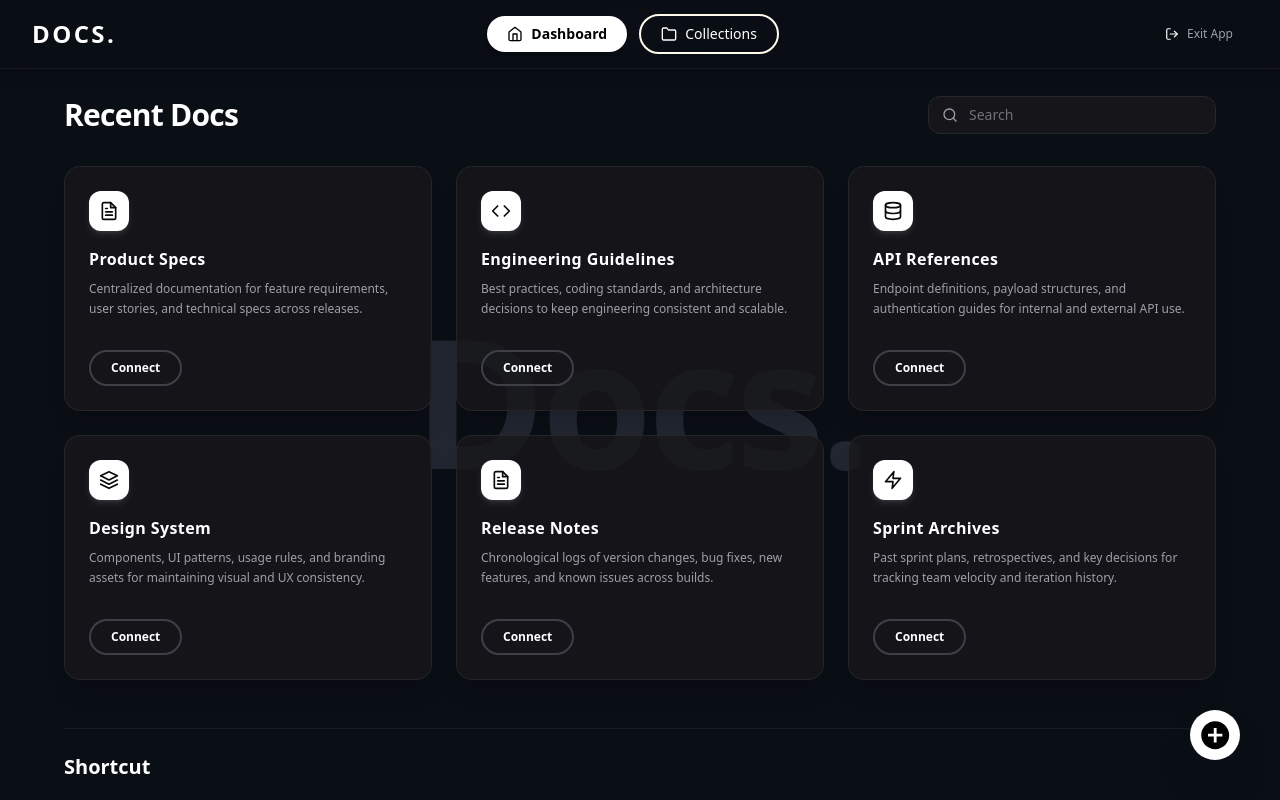
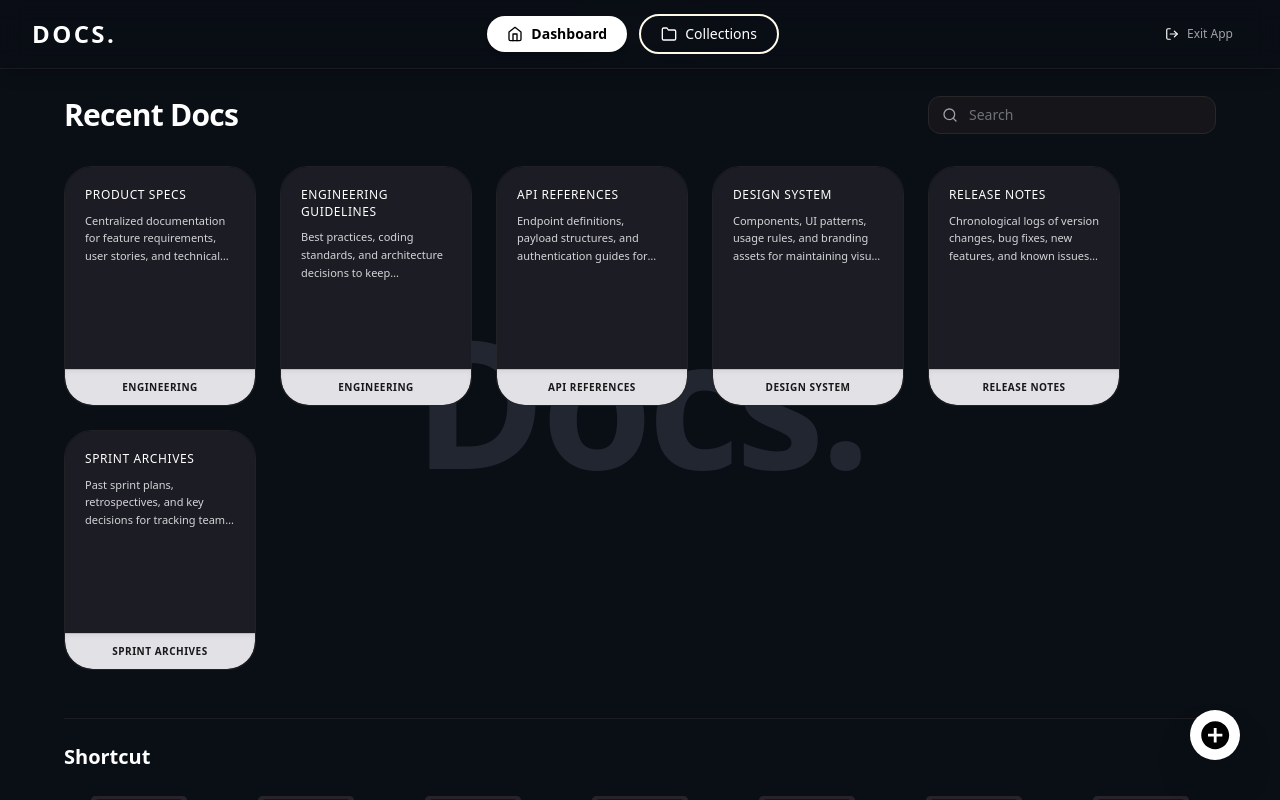
Before and after one commit to Not-Ayushs/interactive_docs, a React (Vite) app in the folder Frontend/: page /app/dashboard in a window 1280 px wide. Built offline with nearby package versions, Linux system fonts and the light colour scheme; no server answers.

Commit message:
changed cards ui

```diff
--- a/Frontend/src/components/DashboardCard.jsx
+++ b/Frontend/src/components/DashboardCard.jsx
@@ -1,16 +1,16 @@
 import React from 'react';
 import { useNavigate } from 'react-router-dom';
-import CapsuleButton from './CapsuleButton';
 
-export default function DashboardCard({ doc, icon: IconComponent }) {
+export default function DashboardCard({ doc }) {
     const navigate = useNavigate();
 
     const getPlainText = (htmlContent) => {
-        if (!htmlContent) return "";
-        return htmlContent.replace(/<[^>]*>/g, ' ');
+        if (!htmlContent) return "This is a sample doc for the design inspiration....";
+        const plainText = htmlContent.replace(/<[^>]*>/g, ' ').trim();
+        return plainText || "This is a sample doc for the design inspiration....";
     };
 
-    const handleConnect = () => {
+    const handleOpenDoc = () => {
         if (doc?._id) {
             navigate(`/app/editor/${doc._id}`, {
                 state: { fromCollection: doc.collectionName }
@@ -18,34 +18,33 @@ export default function DashboardCard({ doc, icon: IconComponent }) {
         }
     };
 
+    const titleText = (doc.tag?.tagTitle || doc.title || "DOCUMENT NOTES").toUpperCase();
+    const descText = getPlainText(doc.desc);
+    const collectionBadge = (doc.collectionName || doc.tag?.tagTitle || "General").toUpperCase();
+
     return (
-        <div className="group bg-zinc-900/80 hover:bg-zinc-900 border border-zinc-800/90 hover:border-zinc-700/80 rounded-2xl p-6 flex flex-col justify-between transition-all duration-300 shadow-xl hover:shadow-2xl">
-            <div>
-                {/* Top Left Icon Box */}
-                <div className="w-10 h-10 rounded-xl bg-white text-zinc-950 flex items-center justify-center font-bold shadow-md shadow-white/10 mb-4 transition-transform group-hover:scale-105">
-                    {IconComponent ? <IconComponent size={20} /> : <span className="text-sm font-black">D</span>}
-                </div>
-
-                {/* Card Title */}
-                <h3 className="text-white font-bold text-base tracking-wide mb-2">
-                    {doc.tag?.tagTitle || doc.title || "Document"}
+        <div
+            onClick={handleOpenDoc}
+            className="group relative w-48 h-60 rounded-[28px] overflow-hidden flex flex-col justify-between cursor-pointer select-none transition-all duration-300 hover:-translate-y-1 hover:shadow-2xl hover:shadow-white/5 border border-zinc-800/80 hover:border-zinc-700/80 shrink-0"
+        >
+            {/* Top Dark Body Container */}
+            <div className="bg-[#1c1c24] group-hover:bg-[#22222c] p-5 flex-1 flex flex-col transition-colors duration-300">
+                {/* Document Title */}
+                <h3 className="text-white font-medium text-xs tracking-wider uppercase mb-2 line-clamp-2 leading-snug">
+                    {titleText}
                 </h3>
 
-                {/* Card Description */}
-                <p className="text-zinc-400 text-xs leading-relaxed line-clamp-3 mb-6 font-normal">
-                    {getPlainText(doc.desc) || "Centralized documentation, guidelines, and specifications for project releases."}
+                {/* Document Description Snippet */}
+                <p className="text-zinc-300 text-[11px] leading-relaxed font-normal line-clamp-3">
+                    {descText}
                 </p>
             </div>
 
-            {/* Bottom Connect Button */}
-            <div className="flex items-center justify-start pt-2">
-                <CapsuleButton
-                    type="outline"
-                    onClick={handleConnect}
-                    className="py-1 px-4 text-xs font-semibold hover:bg-white hover:text-black border-zinc-700"
-                >
-                    Connect
-                </CapsuleButton>
+            {/* Bottom Light Contrast Rounded Footer displaying Collection Name */}
+            <div className="bg-[#e2e2e6] text-zinc-900 group-hover:bg-white px-4 py-2.5 flex items-center justify-center font-bold text-[10px] tracking-wider uppercase rounded-b-[28px] transition-colors duration-300 border-t border-zinc-800/20 shadow-inner">
+                <span className="truncate max-w-full" title={`Collection: ${doc.collectionName || 'General'}`}>
+                    {collectionBadge}
+                </span>
             </div>
         </div>
     );
--- a/Frontend/src/pages/Collections.jsx
+++ b/Frontend/src/pages/Collections.jsx
@@ -8,7 +8,10 @@ import { FiPlus, FiFolder, FiX, FiMoreVertical, FiEdit2, FiTrash2 } from 'react-
 const INITIAL_COLLECTIONS = [
     { id: '1', title: 'Engineering' },
     { id: '2', title: 'Medical Research' },
-    { id: '3', title: 'Project Notes' }
+    { id: '3', title: 'Project Notes' },
+    { id: '4', title: 'General' },
+    { id: '5', title: 'Design System' },
+    { id: '6', title: 'API Specs & References' }
 ];
 
 export default function Collections() {
@@ -26,7 +29,15 @@ export default function Collections() {
         const saved = localStorage.getItem('DOCS_COLLECTIONS');
         if (saved) {
             try {
-                setCollections(JSON.parse(saved));
+                const parsed = JSON.parse(saved);
+                // Ensure default collections like General are present
+                const combined = [...parsed];
+                INITIAL_COLLECTIONS.forEach(ic => {
+                    if (!combined.some(c => c.title === ic.title)) {
+                        combined.push(ic);
+                    }
+                });
+                setCollections(combined);
             } catch (e) {
                 setCollections(INITIAL_COLLECTIONS);
             }
@@ -36,20 +47,48 @@ export default function Collections() {
         }
     }, []);
 
-    // Fetch document counts from API to check which collections have cards
+    // Fetch document counts & dynamically sync collections with MongoDB documents
     useEffect(() => {
         const apiBaseUrl = import.meta.env.VITE_API_URL || "http://localhost:5000";
         fetch(`${apiBaseUrl}/api/documents`)
             .then(res => res.json())
             .then(docs => {
                 const counts = {};
+                const dynamicCols = [];
+
                 if (Array.isArray(docs)) {
                     docs.forEach(doc => {
-                        const col = doc.collectionName || 'General';
-                        counts[col] = (counts[col] || 0) + 1;
+                        const colName = doc.collectionName || 'General';
+                        counts[colName] = (counts[colName] || 0) + 1;
+
+                        if (!dynamicCols.includes(colName)) {
+                            dynamicCols.push(colName);
+                        }
                     });
                 }
+
                 setDocCounts(counts);
+
+                // Dynamically append any new collectionName found in MongoDB
+                if (dynamicCols.length > 0) {
+                    setCollections(prev => {
+                        const updated = [...prev];
+                        let changed = false;
+                        dynamicCols.forEach(colName => {
+                            if (!updated.some(c => c.title.toLowerCase() === colName.toLowerCase())) {
+                                updated.push({
+                                    id: Date.now().toString() + Math.random().toString(36).substr(2, 4),
+                                    title: colName
+                                });
+                                changed = true;
+                            }
+                        });
+                        if (changed) {
+                            localStorage.setItem('DOCS_COLLECTIONS', JSON.stringify(updated));
+                        }
+                        return updated;
+                    });
+                }
             })
             .catch(err => console.error("Error fetching doc counts:", err));
     }, []);
--- a/Frontend/src/pages/Dashboard.jsx
+++ b/Frontend/src/pages/Dashboard.jsx
@@ -150,8 +150,8 @@ export default function Dashboard() {
                         </div>
                     </div>
 
-                    {/* 3-Column Document Cards Grid */}
-                    <div className="grid grid-cols-1 md:grid-cols-2 lg:grid-cols-3 gap-6 mb-12">
+                    {/* Recent Document Cards Grid */}
+                    <div className="flex flex-wrap gap-6 mb-12">
                         {filteredDocs.map((doc, idx) => (
                             <DashboardCard
                                 key={doc._id || idx}
```
Also changed, not shown: 1 other file (tests, documents, lock files or other folders).
